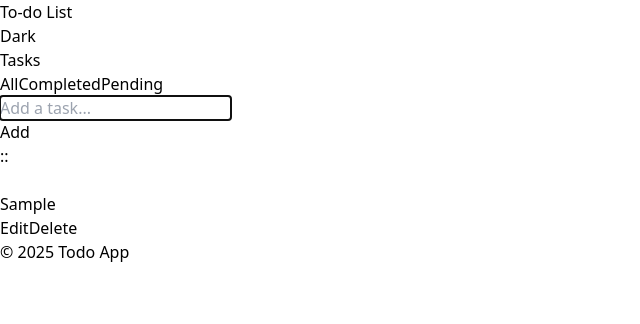
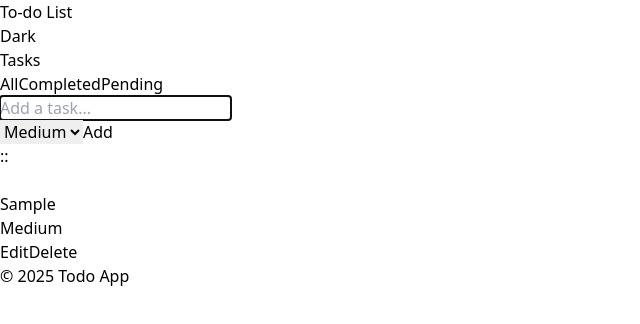
Before and after one commit to saras4/todo-list, a React (Vite) app: page / in a window 1280 px wide. Both pictures are taken after typing "Sample" into the empty fields and a click on the button "Add". Shown: the top 324 px of the page, without its empty margins (0-640 px from the left). Built offline with nearby package versions, Linux system fonts and the light colour scheme.

Commit message:
feat: add task priority

```diff
--- a/src/App.tsx
+++ b/src/App.tsx
@@ -6,6 +6,7 @@ import Container from "./components/Container";
 import AddTaskForm from "./components/AddTaskForm";
 import TaskList from "./components/TaskList";
 import FilterBar, { type Filter } from "./components/FilterBar";
+import type { TaskPriority } from "./types/task";
 
 export default function App() {
   const [filter, setFilter] = useState<Filter>("all");
@@ -16,7 +17,8 @@ export default function App() {
   const handleToggle = (id: string, checked: boolean) =>
     updateTask(id, { status: checked ? "completed" : "pending" });
 
-  const handleEdit = (id: string, title: string) => updateTask(id, { title });
+  const handleEdit = (id: string, title: string, priority: TaskPriority) =>
+    updateTask(id, { title, priority });
 
   const handleDelete = (id: string) => removeTask(id);
 
--- a/src/components/AddTaskForm.tsx
+++ b/src/components/AddTaskForm.tsx
@@ -1,9 +1,12 @@
 import { useState, useRef } from "react";
 import type { FormEvent, KeyboardEvent } from "react";
 import * as Slot from "@radix-ui/react-slot";
+import type { TaskPriority } from "../types/task";
+import { DEFAULT_PRIORITY } from "../types/task";
+import PrioritySelect from "./PrioritySelect";
 
 type Props = {
-  onAdd: (title: string) => void;
+  onAdd: (title: string, priority: TaskPriority) => void;
   placeholder?: string;
 };
 
@@ -12,6 +15,7 @@ export default function AddTaskForm({
   placeholder = "Add a task...",
 }: Props) {
   const [title, setTitle] = useState("");
+  const [priority, setPriority] = useState<TaskPriority>(DEFAULT_PRIORITY);
   const [error, setError] = useState<string | null>(null);
   const inputRef = useRef<HTMLInputElement>(null);
 
@@ -21,8 +25,9 @@ export default function AddTaskForm({
       setError("Please enter a task.");
       return;
     }
-    onAdd(trimmed);
+    onAdd(trimmed, priority);
     setTitle("");
+    setPriority(DEFAULT_PRIORITY);
     setError(null);
     inputRef.current?.focus();
   }
@@ -69,6 +74,12 @@ export default function AddTaskForm({
         )}
       </div>
 
+      <PrioritySelect
+        value={priority}
+        onChange={setPriority}
+        aria-label="New task priority"
+      />
+
       <Slot.Slot>
         <button
           type="submit"
--- a/src/components/EditTaskDialog.tsx
+++ b/src/components/EditTaskDialog.tsx
@@ -1,31 +1,39 @@
 import { useEffect, useRef, useState } from "react";
 import * as Dialog from "@radix-ui/react-dialog";
+import type { TaskPriority } from "../types/task";
+import PrioritySelect from "./PrioritySelect";
 
 type Props = {
   open: boolean;
   onOpenChange: (next: boolean) => void;
   initialTitle: string;
-  onSave: (nextTitle: string) => void;
+  initialPriority: TaskPriority;
+  onSave: (nextTitle: string, nextPriority: TaskPriority) => void;
 };
 
 export default function EditTaskDialog({
   open,
   onOpenChange,
   initialTitle,
+  initialPriority,
   onSave,
 }: Props) {
   const [title, setTitle] = useState(initialTitle);
+  const [priority, setPriority] = useState<TaskPriority>(initialPriority);
   const inputRef = useRef<HTMLInputElement>(null);
 
   // Keep internal state in sync if the selected task changes while closed
   useEffect(() => {
-    if (!open) setTitle(initialTitle);
-  }, [initialTitle, open]);
+    if (!open) {
+      setTitle(initialTitle);
+      setPriority(initialPriority);
+    }
+  }, [initialTitle, initialPriority, open]);
 
   function handleSave() {
     const t = title.trim();
     if (!t) return;
-    onSave(t);
+    onSave(t, priority);
     onOpenChange(false); // close and return focus to trigger
   }
 
@@ -70,6 +78,22 @@ export default function EditTaskDialog({
             />
           </div>
 
+          <div className="mt-3">
+            <label
+              htmlFor="edit-task-priority"
+              className="mb-1 block text-xs font-medium text-gray-600 dark:text-gray-400"
+            >
+              Priority
+            </label>
+            <PrioritySelect
+              id="edit-task-priority"
+              value={priority}
+              onChange={setPriority}
+              aria-label="Task priority"
+              className="w-full"
+            />
+          </div>
+
           <div className="mt-4 flex justify-end gap-2">
             <Dialog.Close asChild>
               <button
--- /dev/null
+++ b/src/components/PriorityBadge.tsx
@@ -0,0 +1,29 @@
+import type { TaskPriority } from "../types/task";
+import { PRIORITY_LABELS } from "../types/task";
+
+const STYLES: Record<TaskPriority, string> = {
+  low: "border-gray-300 bg-gray-100 text-gray-600 dark:border-gray-700 dark:bg-gray-800 dark:text-gray-300",
+  medium:
+    "border-amber-300 bg-amber-100 text-amber-700 dark:border-amber-800 dark:bg-amber-900/40 dark:text-amber-300",
+  high: "border-red-300 bg-red-100 text-red-700 dark:border-red-800 dark:bg-red-900/40 dark:text-red-300",
+};
+
+type Props = {
+  priority: TaskPriority;
+  className?: string;
+};
+
+export default function PriorityBadge({ priority, className = "" }: Props) {
+  return (
+    <span
+      className={[
+        "inline-flex items-center rounded-full border px-2 py-0.5 text-xs font-medium",
+        STYLES[priority],
+        className,
+      ].join(" ")}
+      title={`Priority: ${PRIORITY_LABELS[priority]}`}
+    >
+      {PRIORITY_LABELS[priority]}
+    </span>
+  );
+}
--- /dev/null
+++ b/src/components/PrioritySelect.tsx
@@ -0,0 +1,39 @@
+import type { TaskPriority } from "../types/task";
+import { PRIORITIES, PRIORITY_LABELS } from "../types/task";
+
+type Props = {
+  value: TaskPriority;
+  onChange: (next: TaskPriority) => void;
+  id?: string;
+  "aria-label"?: string;
+  className?: string;
+};
+
+export default function PrioritySelect({
+  value,
+  onChange,
+  id,
+  className = "",
+  ...rest
+}: Props) {
+  return (
+    <select
+      id={id}
+      value={value}
+      onChange={(e) => onChange(e.target.value as TaskPriority)}
+      aria-label={rest["aria-label"] ?? "Priority"}
+      className={[
+        "rounded-md border border-gray-300 bg-white px-3 py-2 text-sm text-gray-900 shadow-sm outline-none",
+        "focus:border-blue-500 focus:ring-2 focus:ring-blue-200",
+        "dark:border-gray-700 dark:bg-gray-800 dark:text-gray-100 dark:focus:border-blue-400 dark:focus:ring-blue-900/40",
+        className,
+      ].join(" ")}
+    >
+      {PRIORITIES.map((p) => (
+        <option key={p} value={p}>
+          {PRIORITY_LABELS[p]}
+        </option>
+      ))}
+    </select>
+  );
+}
--- a/src/components/TaskItem.tsx
+++ b/src/components/TaskItem.tsx
@@ -1,13 +1,14 @@
 import { useEffect, useRef, useState } from "react";
 import * as Checkbox from "@radix-ui/react-checkbox";
 import { Presence } from "@radix-ui/react-presence";
-import type { Task } from "../types/task";
+import type { Task, TaskPriority } from "../types/task";
 import EditTaskDialog from "./EditTaskDialog";
+import PriorityBadge from "./PriorityBadge";
 
 type Props = {
   task: Task;
   onToggle: (id: string, checked: boolean) => void;
-  onEdit: (id: string, title: string) => void;
+  onEdit: (id: string, title: string, priority: TaskPriority) => void;
   onDelete: (id: string) => void;
 };
 
@@ -55,7 +56,7 @@ export default function TaskItem({ task, onToggle, onEdit, onDelete }: Props) {
           <Checkbox.Indicator className="h-3 w-3 rounded-sm bg-white data-[state=unchecked]:hidden" />
         </Checkbox.Root>
 
-        <div className="min-w-0 flex-1">
+        <div className="flex min-w-0 flex-1 items-center gap-2">
           <p
             className={`truncate text-sm ${
               task.status === "completed"
@@ -65,6 +66,7 @@ export default function TaskItem({ task, onToggle, onEdit, onDelete }: Props) {
           >
             {task.title}
           </p>
+          <PriorityBadge priority={task.priority} className="shrink-0" />
         </div>
 
         <div className="flex items-center gap-2 opacity-100 sm:opacity-0 sm:group-hover:opacity-100">
@@ -89,8 +91,9 @@ export default function TaskItem({ task, onToggle, onEdit, onDelete }: Props) {
           open={open}
           onOpenChange={setOpen}
           initialTitle={task.title}
-          onSave={(next) => {
-            onEdit(task.id, next);
+          initialPriority={task.priority}
+          onSave={(nextTitle, nextPriority) => {
+            onEdit(task.id, nextTitle, nextPriority);
             setOpen(false);
           }}
         />
--- a/src/components/TaskList.tsx
+++ b/src/components/TaskList.tsx
@@ -20,7 +20,7 @@ import type {
   UniqueIdentifier,
 } from "@dnd-kit/core";
 import TaskItem from "./TaskItem";
-import type { Task, TaskStatus } from "../types/task";
+import type { Task, TaskPriority, TaskStatus } from "../types/task";
 
 type Filter = TaskStatus;
 
@@ -29,7 +29,7 @@ type Props = {
   filter?: Filter;
   reorderTasks: (next: Task[]) => void;
   onToggle: (id: string, checked: boolean) => void;
-  onEdit: (id: string, title: string) => void;
+  onEdit: (id: string, title: string, priority: TaskPriority) => void;
   onDelete: (id: string) => void;
 };
 
--- a/src/hooks/useTasks.ts
+++ b/src/hooks/useTasks.ts
@@ -1,12 +1,12 @@
-import type { Task, TaskId } from "../types/task";
+import type { Task, TaskId, TaskPriority } from "../types/task";
 import { useTaskStore } from "../store/taskStore";
 
 type UseTasks = {
   tasks: Task[];
-  addTask: (title: string) => void;
+  addTask: (title: string, priority?: TaskPriority) => void;
   updateTask: (
     id: TaskId,
-    patch: Partial<Pick<Task, "title" | "status">>
+    patch: Partial<Pick<Task, "title" | "status" | "priority">>
   ) => void;
   removeTask: (id: TaskId) => void;
   clearCompleted: () => void;
--- a/src/store/taskStore.ts
+++ b/src/store/taskStore.ts
@@ -1,6 +1,7 @@
 import { create } from "zustand";
 import { persist } from "zustand/middleware";
-import type { Task, TaskId, TaskStatus } from "../types/task";
+import type { Task, TaskId, TaskPriority, TaskStatus } from "../types/task";
+import { DEFAULT_PRIORITY } from "../types/task";
 
 function genId(): TaskId {
   return `${Date.now().toString(36)}-${Math.random().toString(36).slice(2, 8)}`;
@@ -8,10 +9,10 @@ function genId(): TaskId {
 
 interface TaskStore {
   tasks: Task[];
-  addTask: (title: string) => void;
+  addTask: (title: string, priority?: TaskPriority) => void;
   updateTask: (
     id: TaskId,
-    patch: Partial<Pick<Task, "title" | "status">>
+    patch: Partial<Pick<Task, "title" | "status" | "priority">>
   ) => void;
   removeTask: (id: TaskId) => void;
   clearCompleted: () => void;
@@ -23,13 +24,14 @@ export const useTaskStore = create<TaskStore>()(
   persist(
     (set) => ({
       tasks: [],
-      addTask: (title: string) => {
+      addTask: (title: string, priority: TaskPriority = DEFAULT_PRIORITY) => {
         const trimmed = title.trim();
         if (!trimmed) return;
         const newTask: Task = {
           id: genId(),
           title: trimmed,
           status: "pending" as TaskStatus,
+          priority,
         };
         set((state) => ({ tasks: [...state.tasks, newTask] }));
       },
@@ -58,7 +60,17 @@ export const useTaskStore = create<TaskStore>()(
     }),
     {
       name: "todo.tasks",
-      version: 1,
+      version: 2,
+      migrate: (persisted, version) => {
+        const state = persisted as { tasks?: Task[] } | undefined;
+        if (version < 2 && state?.tasks) {
+          state.tasks = state.tasks.map((t) => ({
+            ...t,
+            priority: t.priority ?? DEFAULT_PRIORITY,
+          }));
+        }
+        return state as TaskStore;
+      },
     }
   )
 );
--- a/src/types/task.ts
+++ b/src/types/task.ts
@@ -1,9 +1,29 @@
 export type TaskId = string;
 
 export type TaskStatus = "all" | "pending" | "completed";
+
+export type TaskPriority = "low" | "medium" | "high";
+
+export const PRIORITIES: TaskPriority[] = ["low", "medium", "high"];
+
+export const PRIORITY_LABELS: Record<TaskPriority, string> = {
+  low: "Low",
+  medium: "Medium",
+  high: "High",
+};
+
+// Higher number = higher priority; used for sorting.
+export const PRIORITY_ORDER: Record<TaskPriority, number> = {
+  low: 0,
+  medium: 1,
+  high: 2,
+};
+
+export const DEFAULT_PRIORITY: TaskPriority = "medium";
 
 export type Task = {
   id: TaskId;
   title: string;
   status: TaskStatus;
+  priority: TaskPriority;
 };
```
